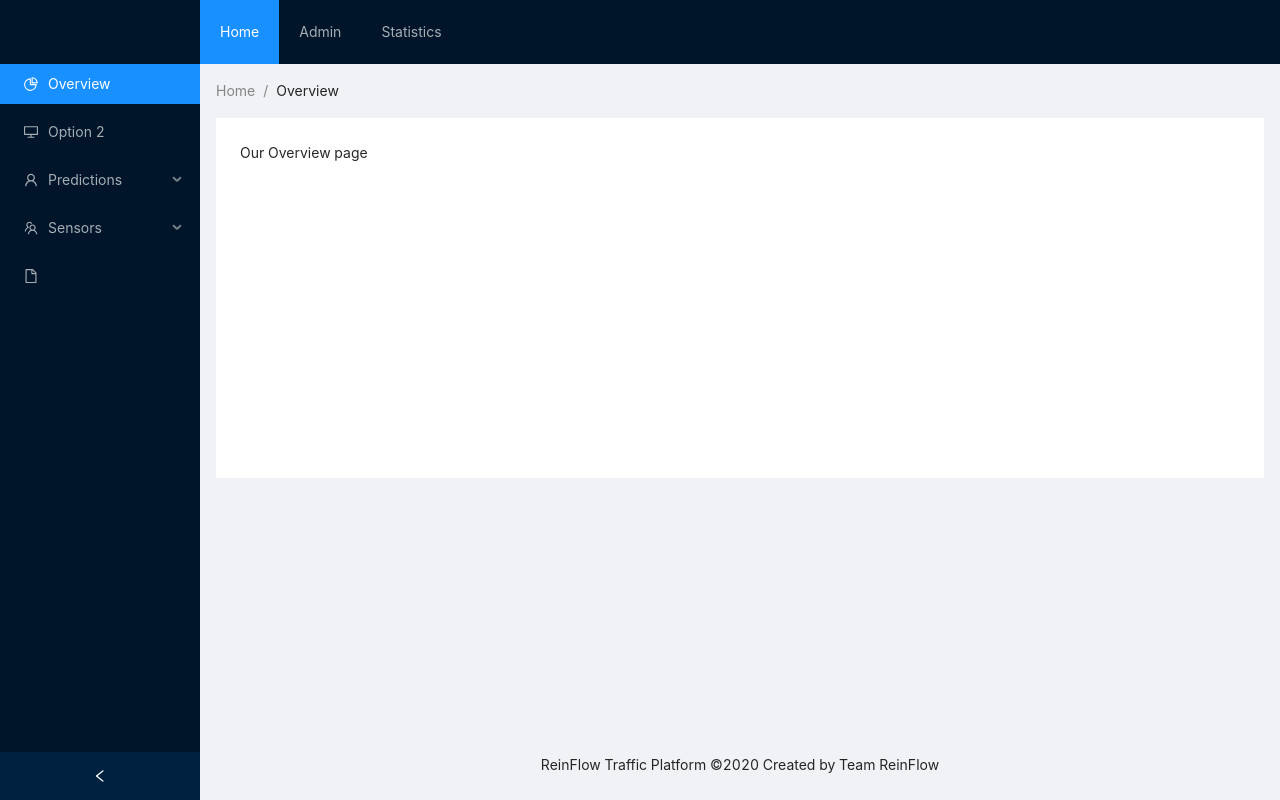
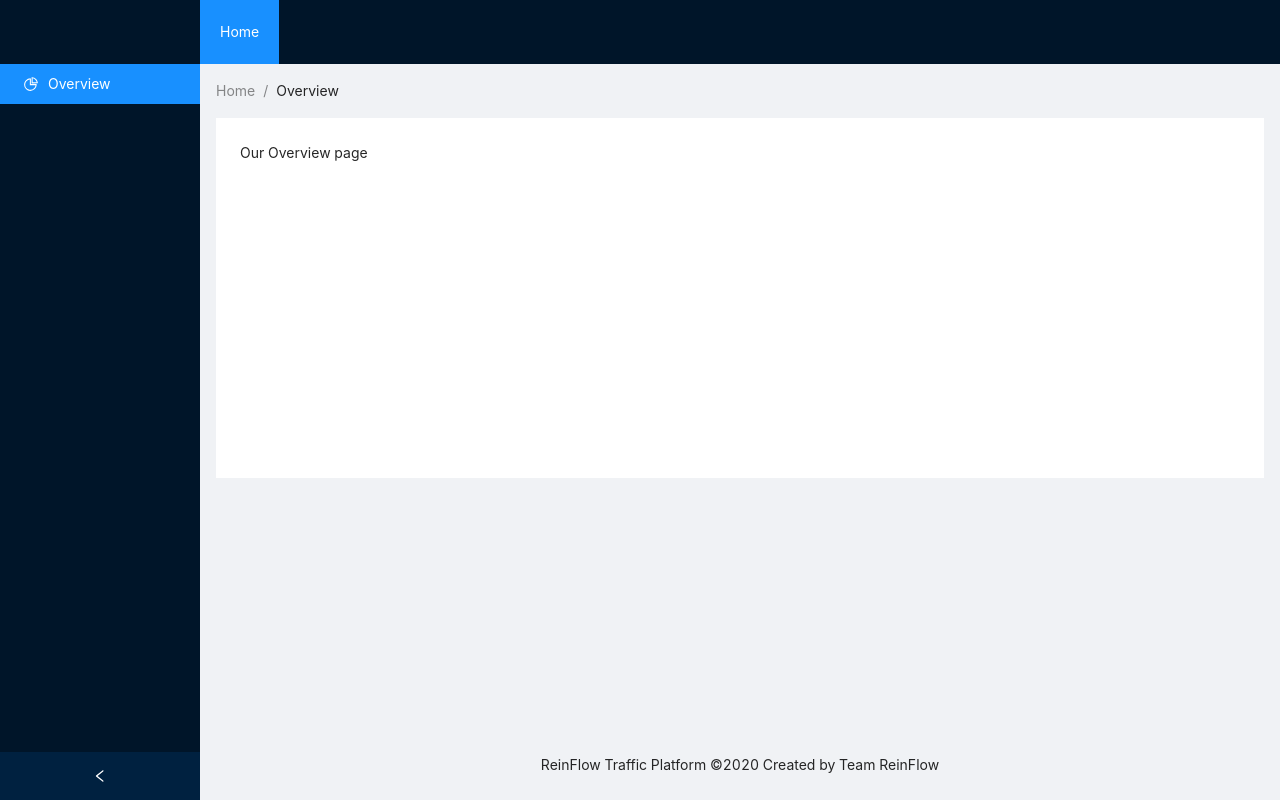
Before and after one commit to dknathalage/reinflow, a React (Create React App) app in the folder frontend-react/: page / in a window 1280 px wide. Built offline with nearby package versions, Linux system fonts and the light colour scheme.

Commit message:
ENHANCEMENT: AccessLevel 1

```diff
--- a/frontend-react/src/components/header/index.js
+++ b/frontend-react/src/components/header/index.js
@@ -2,14 +2,17 @@ import React from 'react';
 
 import { Layout, Menu, Breadcrumb } from 'antd';
 import { DesktopOutlined, PieChartOutlined, FileOutlined, TeamOutlined, UserOutlined } from '@ant-design/icons';
+import { NavLink } from 'react-router-dom';
 
-import { NavLink } from 'react-router-dom';
+import { useSelector } from 'react-redux';
 
 const { Header, Content, Footer, Sider } = Layout;
 const { SubMenu } = Menu;
 
 function Headers() {
-	return (
+	const user = useSelector((state) => state.user);
+
+	return user[0].auth_status === true ? (
 		<div>
 			<Header style={{ position: 'fixed', zIndex: 1, width: '100%', marginLeft: '150px' }}>
 				<div className="logo" />
@@ -45,6 +48,25 @@ function Headers() {
 				</Menu>
 			</Sider>
 		</div>
+	) : (
+		<div>
+			<Header style={{ position: 'fixed', zIndex: 1, width: '100%', marginLeft: '150px' }}>
+				<div className="logo" />
+				<Menu theme="dark" mode="horizontal" defaultSelectedKeys={[ '1' ]}>
+					<Menu.Item key="1">
+						<NavLink to="/">Home</NavLink>
+					</Menu.Item>
+				</Menu>
+			</Header>
+			<Sider collapsible style={{ minHeight: '100vh' }}>
+				<div className="logo" />
+				<Menu theme="dark" defaultSelectedKeys={[ '1' ]} mode="inline" style={{ marginTop: '60px' }}>
+					<Menu.Item key="1" icon={<PieChartOutlined />}>
+						Overview
+					</Menu.Item>
+				</Menu>
+			</Sider>
+		</div>
 	);
 }
 
```
